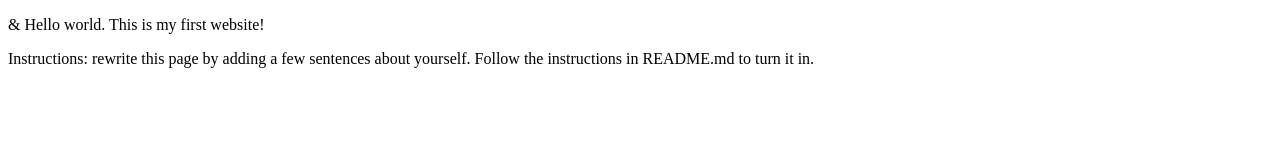
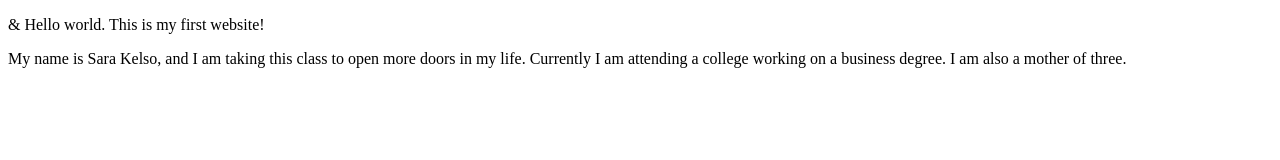
Before and after one commit to sarakelso1/webdev_lab1, a plain HTML site: page index.html in a window 1280 px wide. Drawn offline with Linux system fonts and the light colour scheme.

Commit message:
Finishing html skeleton

```diff
--- a/index.html
+++ b/index.html
@@ -6,6 +6,6 @@
 </head>
 <body>
   <p>&amp; Hello world. This is my first website!</p>
-  <p>Instructions: rewrite this page by adding a few sentences about yourself. Follow the instructions in README.md to turn it in.</p>
+  <p>My name is Sara Kelso, and I am taking this class to open more doors in my life. Currently I am attending a college working on a business degree. I am also a mother of three.</p>
 </body>
 </html>
```
